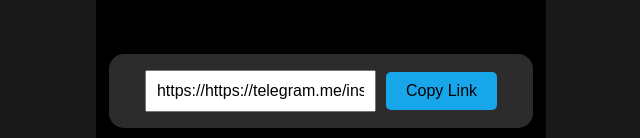
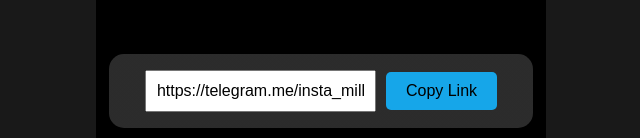
Before and after one commit to yashgudaliya/insta_million1, a plain HTML site: page frens.html in a window 1280 px wide. Shown: the part 662-800 px from the top of the page, 319-959 px from the left. Drawn offline with Linux system fonts and the light colour scheme.

Commit message:
Update frens.html

```diff
--- a/frens.html
+++ b/frens.html
@@ -70,7 +70,7 @@
         </div>
  <div class="frens-invite">
         <div class="frens-invite-button">
-            <input type="text" value="https://https://telegram.me/insta_million1_bot" id="link" readonly>
+            <input type="text" value="https://telegram.me/insta_million1_bot" id="link" readonly>
             <button id="copyButton">Copy Link</button>
         </div>
     </div>
```
